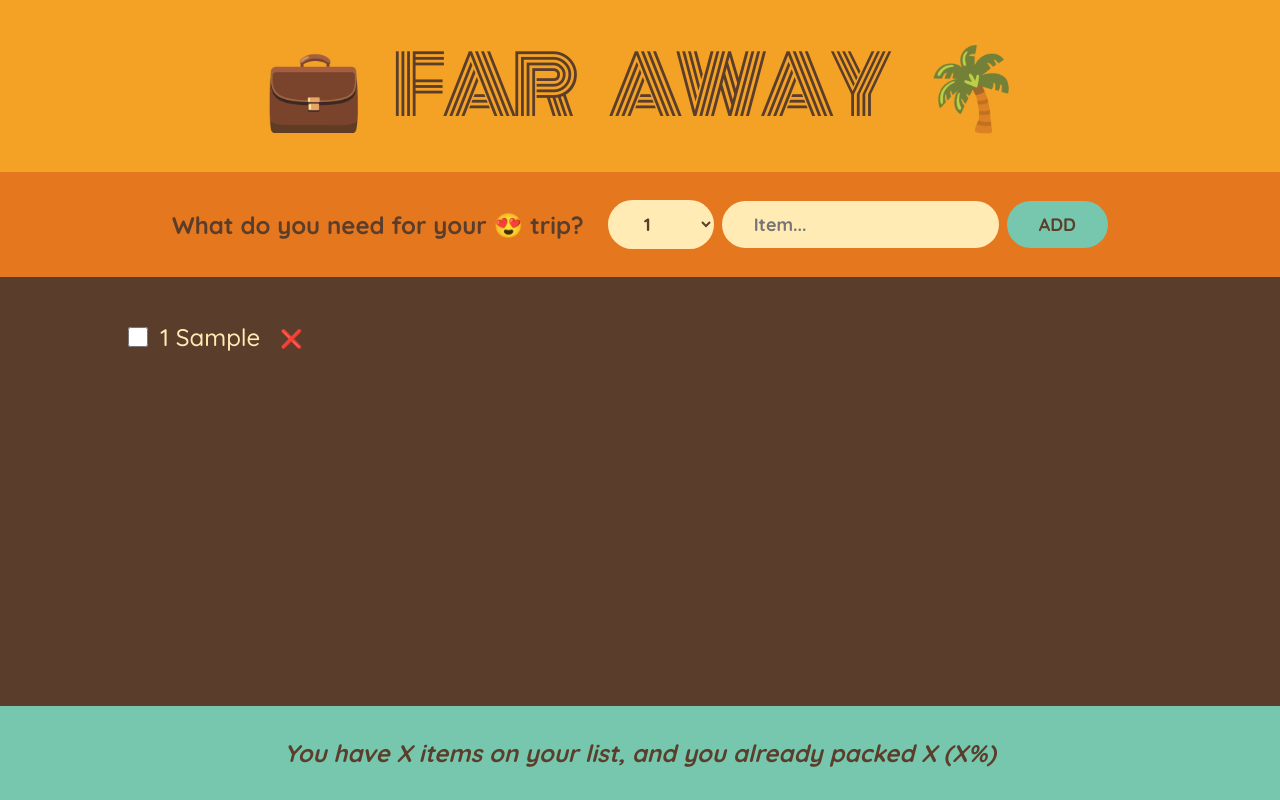
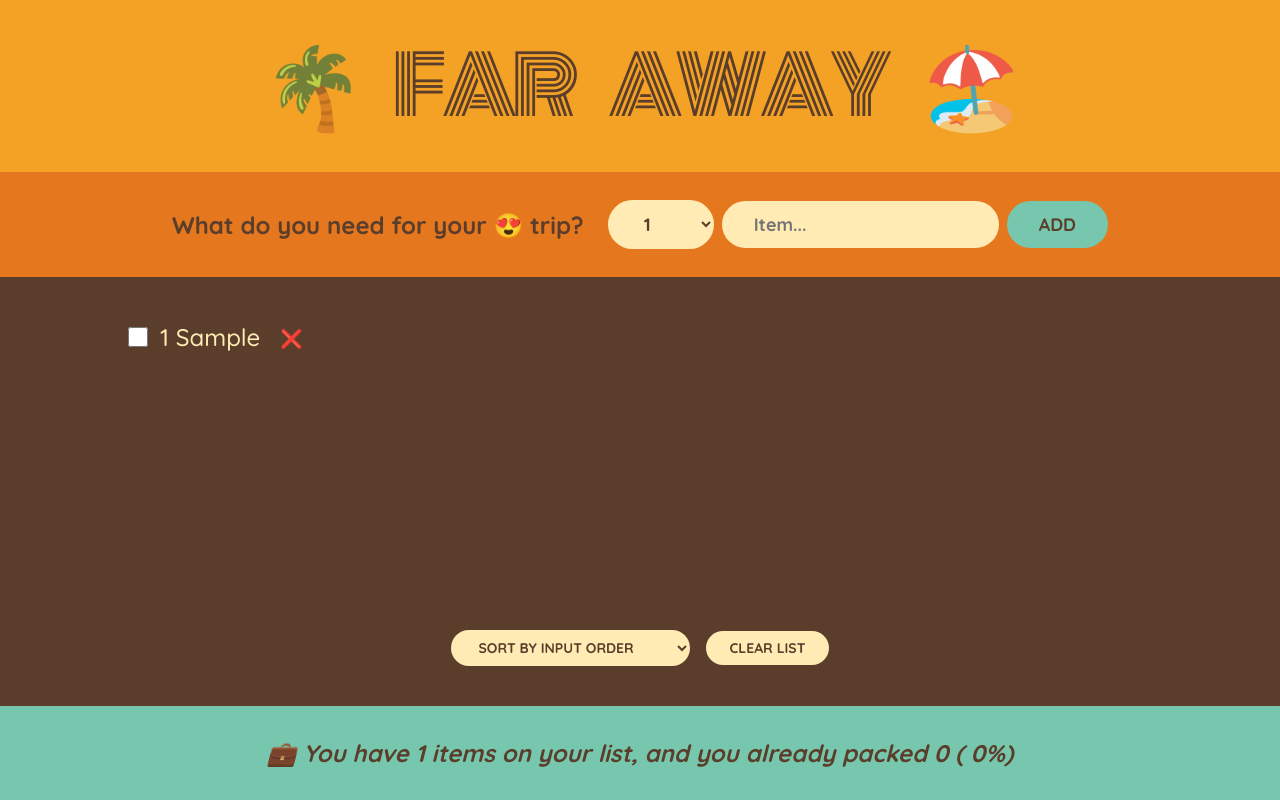
Before and after one commit to Shuvankar-Bhowmick/travel-list, a React (Create React App) app: page / in a window 1280 px wide. Both pictures are taken after typing "Sample" into the empty fields and a click on the button "ADD". Built offline with nearby package versions, Linux system fonts and the light colour scheme.

Commit message:
Code changes to add sorting and list clearing functionalities.

```diff
--- a/src/App.js
+++ /dev/null
@@ -1,128 +0,0 @@
-import "./index.css";
-import { useState } from "react";
-
-export default function App() {
-  const [items, setItems] = useState([]);
-
-  function handleAddItems(item) {
-    setItems((items) => [...items, item]);
-    console.log(item);
-  }
-
-  function handleDeleteItem(id) {
-    setItems((items) => items.filter((item) => item.id !== id));
-  }
-
-  function handleToggleItem(id) {
-    setItems((items) =>
-      items.map((item) =>
-        item.id === id ? { ...item, packed: !item.packed } : item
-      )
-    );
-  }
-
-  return (
-    <div className="app">
-      <Logo />
-      <Form onAddItems={handleAddItems} />
-      <PackingList
-        items={items}
-        onDeleteItem={handleDeleteItem}
-        onToggleItem={handleToggleItem}
-      />
-      <Stats />
-    </div>
-  );
-}
-
-function Logo() {
-  return <h1>💼 Far Away 🌴</h1>;
-}
-
-function Form({ onAddItems }) {
-  const [description, setDescription] = useState("");
-  const [quantity, setQuantity] = useState(1);
-
-  function handleSubmit(e) {
-    e.preventDefault();
-
-    if (!description) return;
-
-    const newItem = { description, quantity, packed: false, id: Date.now() };
-    // console.log(newItem);
-
-    onAddItems(newItem);
-
-    // Set the form to the initial state
-    setDescription("");
-    setQuantity(1);
-  }
-
-  return (
-    <form className="add-form" onSubmit={handleSubmit}>
-      <h3>What do you need for your 😍 trip?</h3>
-      <select
-        value={quantity}
-        onChange={(e) => setQuantity(Number(e.target.value))}
-      >
-        {Array.from({ length: 20 }, (_, i) => i + 1).map((num) => {
-          return (
-            <option value={num} key={num}>
-              {num}
-            </option>
-          );
-        })}
-      </select>
-      <input
-        type="text"
-        placeholder="Item..."
-        value={description}
-        onChange={(e) => setDescription(e.target.value)}
-      ></input>
-      <button>Add</button>
-    </form>
-  );
-}
-
-function PackingList({ items, onDeleteItem, onToggleItem }) {
-  return (
-    <div className="list">
-      <ul>
-        {items.map((item) => (
-          <Item
-            item={item}
-            key={item.id}
-            onDeleteItem={onDeleteItem}
-            onToggleItem={onToggleItem}
-          />
-        ))}
-      </ul>
-    </div>
-  );
-}
-
-function Item({ item, onDeleteItem, onToggleItem }) {
-  return (
-    <li>
-      <input
-        type="checkbox"
-        value={item.packed}
-        onChange={() => {
-          onToggleItem(item.id);
-        }}
-      />
-      <span style={item.packed ? { textDecoration: "line-through" } : {}}>
-        {item.quantity} {item.description}
-      </span>
-      <button onClick={() => onDeleteItem(item.id)}>❌</button>
-    </li>
-  );
-}
-
-function Stats() {
-  return (
-    <footer className="stats">
-      <em>You have X items on your list, and you already packed X (X%)</em>
-    </footer>
-  );
-}
--- /dev/null
+++ b/src/Components/App.js
@@ -0,0 +1,45 @@
+import { useState } from "react";
+import Logo from "./Logo";
+import Form from "./Form";
+import PackingList from "./PackingList";
+import Stats from "./Stats";
+
+export default function App() {
+  const [items, setItems] = useState([]);
+
+  function handleAddItems(item) {
+    setItems((items) => [...items, item]);
+    console.log(item);
+  }
+
+  function handleDeleteItem(id) {
+    setItems((items) => items.filter((item) => item.id !== id));
+  }
+
+  function handleToggleItem(id) {
+    setItems((items) =>
+      items.map((item) =>
+        item.id === id ? { ...item, packed: !item.packed } : item
+      )
+    );
+  }
+
+  function handleClearList() {
+    const confirmed = window.confirm("Do you really want to delete all items?");
+    if (confirmed) setItems([]);
+  }
+
+  return (
+    <div className="app">
+      <Logo />
+      <Form onAddItems={handleAddItems} />
+      <PackingList
+        items={items}
+        onDeleteItem={handleDeleteItem}
+        onToggleItem={handleToggleItem}
+        onClearList={handleClearList}
+      />
+      <Stats items={items} />
+    </div>
+  );
+}
--- /dev/null
+++ b/src/Components/Form.js
@@ -0,0 +1,46 @@
+import { useState } from "react";
+
+export default function Form({ onAddItems }) {
+  const [description, setDescription] = useState("");
+  const [quantity, setQuantity] = useState(1);
+
+  function handleSubmit(e) {
+    e.preventDefault();
+
+    if (!description) return;
+
+    const newItem = { description, quantity, packed: false, id: Date.now() };
+    // console.log(newItem);
+
+    onAddItems(newItem);
+
+    // Set the form to the initial state
+    setDescription("");
+    setQuantity(1);
+  }
+
+  return (
+    <form className="add-form" onSubmit={handleSubmit}>
+      <h3>What do you need for your 😍 trip?</h3>
+      <select
+        value={quantity}
+        onChange={(e) => setQuantity(Number(e.target.value))}
+      >
+        {Array.from({ length: 20 }, (_, i) => i + 1).map((num) => {
+          return (
+            <option value={num} key={num}>
+              {num}
+            </option>
+          );
+        })}
+      </select>
+      <input
+        type="text"
+        placeholder="Item..."
+        value={description}
+        onChange={(e) => setDescription(e.target.value)}
+      ></input>
+      <button>Add</button>
+    </form>
+  );
+}
--- /dev/null
+++ b/src/Components/Item.js
@@ -0,0 +1,17 @@
+export default function Item({ item, onDeleteItem, onToggleItem }) {
+  return (
+    <li>
+      <input
+        type="checkbox"
+        value={item.packed}
+        onChange={() => {
+          onToggleItem(item.id);
+        }}
+      />
+      <span style={item.packed ? { textDecoration: "line-through" } : {}}>
+        {item.quantity} {item.description}
+      </span>
+      <button onClick={() => onDeleteItem(item.id)}>❌</button>
+    </li>
+  );
+}
--- /dev/null
+++ b/src/Components/Logo.js
@@ -0,0 +1,3 @@
+export default function Logo() {
+  return <h1>🌴 Far Away 🏖️</h1>;
+}
--- /dev/null
+++ b/src/Components/PackingList.js
@@ -0,0 +1,50 @@
+import { useState } from "react";
+import Item from "./Item";
+
+export default function PackingList({
+  items,
+  onDeleteItem,
+  onToggleItem,
+  onClearList,
+}) {
+  const [sortBy, setSortBy] = useState("input");
+
+  let sortedItems;
+
+  if (sortBy === "input") sortedItems = items;
+  else if (sortBy === "description")
+    sortedItems = items
+      .slice()
+      .sort((x, y) => x.description.localeCompare(y.description));
+  else sortedItems = items.slice().sort((x, y) => Number(x.packed - y.packed));
+
+  return (
+    <div className="list">
+      <ul>
+        {sortedItems.map((item) => (
+          <Item
+            item={item}
+            key={item.id}
+            onDeleteItem={onDeleteItem}
+            onToggleItem={onToggleItem}
+          />
+        ))}
+      </ul>
+
+      <div className="actions">
+        <select
+          value={sortBy}
+          onChange={(e) => {
+            console.log(e.target.value);
+            setSortBy(e.target.value);
+          }}
+        >
+          <option value="input">Sort by input order</option>
+          <option value="description">Sort by description</option>
+          <option value="packed"> Sort by packed status</option>
+        </select>
+        <button onClick={onClearList}>Clear list</button>
+      </div>
+    </div>
+  );
+}
--- /dev/null
+++ b/src/Components/Stats.js
@@ -0,0 +1,25 @@
+export default function Stats({ items }) {
+  if (!items.length)
+    return (
+      <footer className="stats">
+        <em>Start adding some items to your packing list 🚀</em>
+      </footer>
+    );
+
+  // Derived state
+  const numItems = items.length;
+  const numPacked = items.filter((item) => item.packed).length;
+  const percentage = Math.round((numPacked / numItems) * 100);
+
+  return (
+    <footer className="stats">
+      <em>
+        {percentage === 100
+          ? "You got everything! Ready to go ✈️"
+          : `💼 You have
+        ${numItems} items on your list, and you already packed ${numPacked} (
+        ${percentage}%)`}
+      </em>
+    </footer>
+  );
+}
--- a/src/index.js
+++ b/src/index.js
@@ -1,7 +1,7 @@
 import React, { StrictMode } from "react";
 import ReactDOM from "react-dom/client";
 import "./index.css";
-import App from "./App";
+import App from "./Components/App";
 
 const root = ReactDOM.createRoot(document.getElementById("root"));
 root.render(
```
